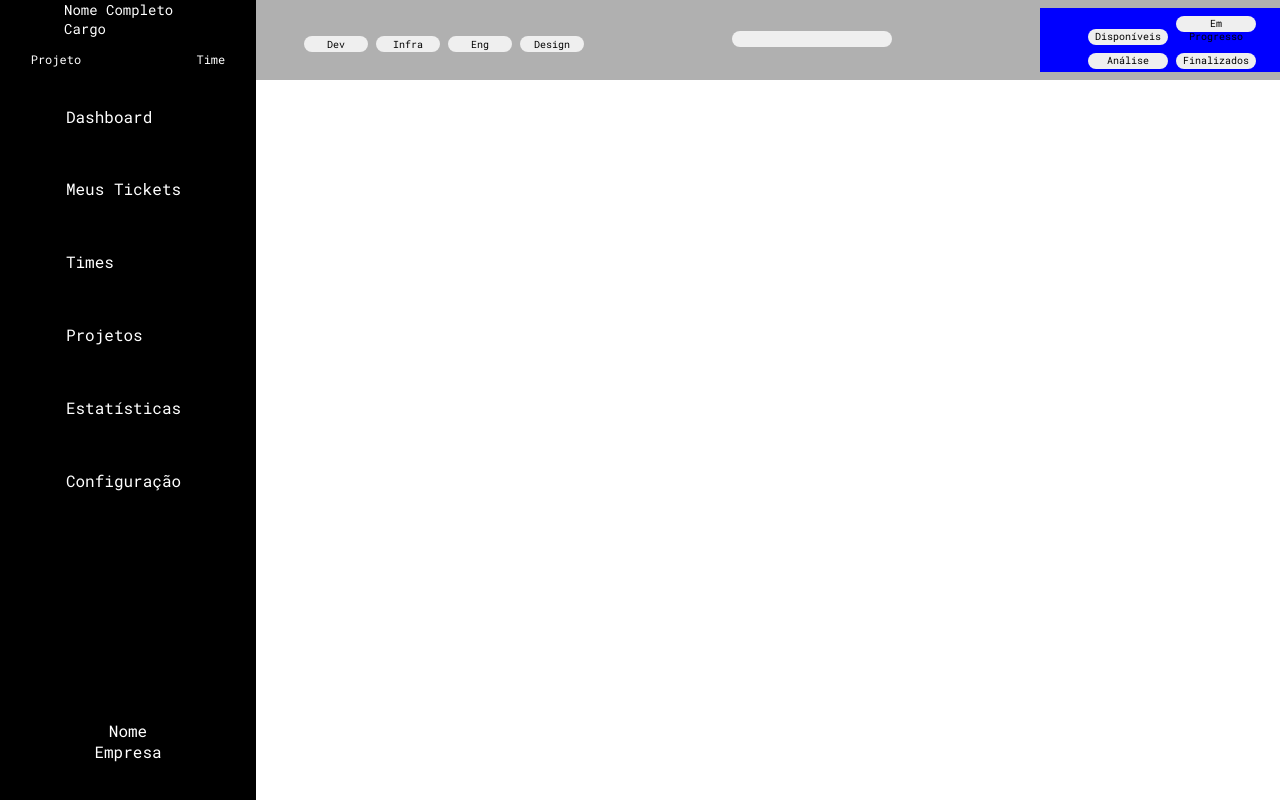
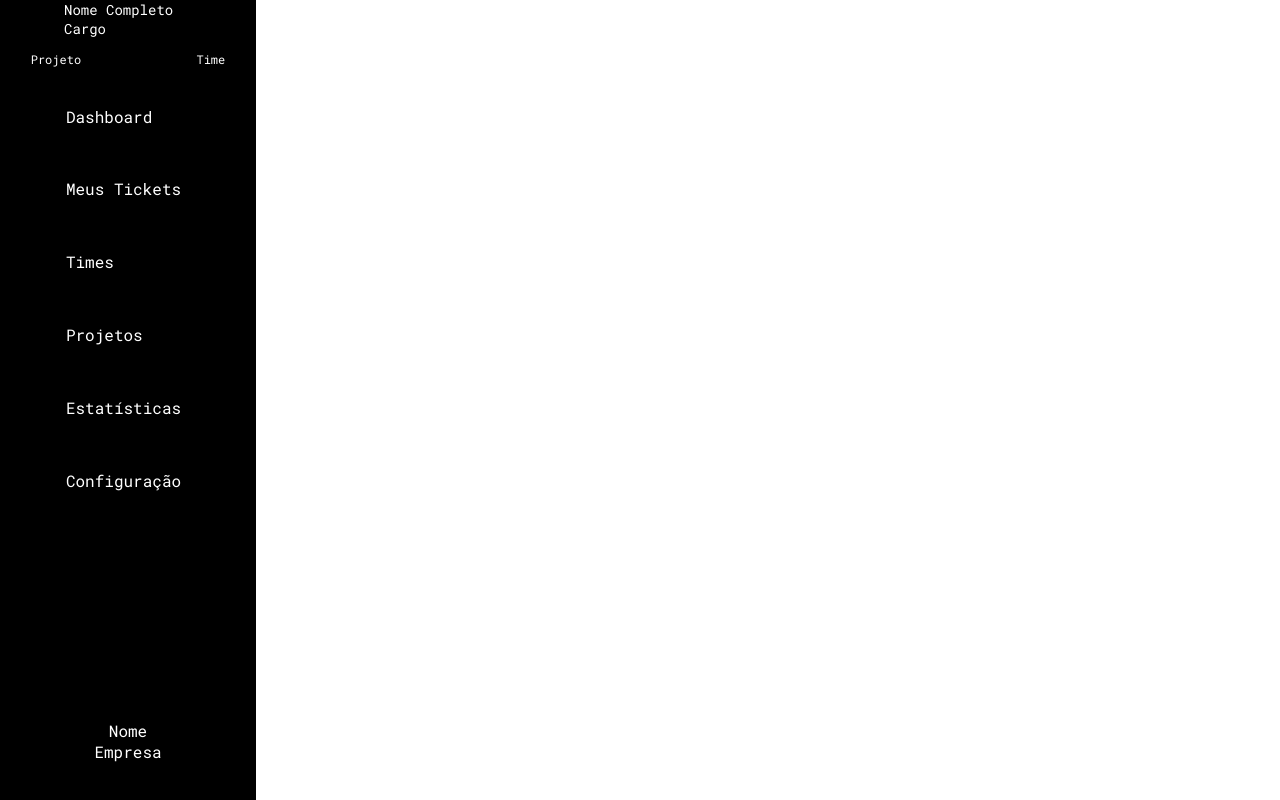
Before and after one commit to Feiticeiros-do-morango/Gerenciador-de-Tickets, a Vue app: page / in a window 1280 px wide. Shown: the top 800 px of the page. Built offline with nearby package versions, Linux system fonts and the light colour scheme.

Commit message:
Revert "Componentes atualizados"
This reverts commit 407e234948e4448ee0322c4f71d4ef7a14027f05.

```diff
--- a/src/components/Menu.vue
+++ b/src/components/Menu.vue
@@ -2,22 +2,19 @@
     <div class="container">
         <div class="tecnologia">
             <ul>
-                <button><li>Dev</li></button>
-                <button><li>Infra</li></button>
-                <button><li>Eng</li></button>
-              <button> <li>Design</li></button>
-
+                <li>Dev</li>
+                <li>Infra</li>
+                <li>Eng</li>
+                <li>Design</li>
             </ul>
         </div>
-        <div class="pesquisa">
         <button></button>
-        </div>
         <div class="andamento">
             <ul>
-               <button><li>Disponíveis</li></button>
-                <button><li>Em Progresso</li></button>
-                <button><li>Análise</li></button>
-               <button><li>Finalizados</li></button>
+                <li>Disponíveis</li>
+                <li>Em Progresso</li>
+                <li>Análise</li>
+                <li>Finalizados</li>
             </ul>
         </div>
     </div>
@@ -31,51 +28,6 @@ export default {
 
 <style scoped>
 .container{
-    background-color:#B0B0B0;
-    width: 100%;
-    height: 10vh;
-     display: flex;
-     justify-content: space-between;
-     align-items: center;
-}
-.tecnologia button{
-width: 8vh;
-height: 2vh;
-margin-left: 1vh;
-margin-top:1vh;
-border-radius:5vh ;
-border: none;
-font-family: 'Roboto Mono';
-font-size: 10px;
-}
-.pesquisa button{
-    width: 20vh;
-    height: 2vh;
-    border: none;
-    border-radius: 5vh;
-}
-
-.tecnologia ul{
-     list-style: none;
-
-}
-.andamento{
-    background: blue;
-    height: 8vh;
-    width: 30vh;
-}
-.andamento button{
-width: 10vh;
-height: 2vh;
-font-size: 10px;
-margin-left: 1vh;
-margin-top:1vh;
-border-radius:5vh ;
-flex-direction: row;
-border: none;
-font-family: 'Roboto Mono';
-}
-.andamento ul{
-     list-style: none;
+    background-color: gray;
 }
 </style>
--- a/src/components/shared/Navbar.vue
+++ b/src/components/shared/Navbar.vue
@@ -42,7 +42,7 @@ export default {};
   font-size: 12px;
 }
 .navbar {
-
+  width: 20%;
   height: 100vh;
   font-family: 'Roboto Mono';
   font-size: 16px;
--- a/src/views/Dashboard.vue
+++ b/src/views/Dashboard.vue
@@ -1,45 +1,18 @@
 <template>
-<div class="component">
-
-  <div class="navbar">
+<div class="components">
   <Navbar />
+  <Menu  />
   </div>
-
-  <div class="menu">
-  <Menu />
-  </div>
-
-  </div>
-
-
 </template>
 <script>
 import Navbar from "@/components/shared/Navbar.vue";
 import Menu from "@/components/Menu.vue"
 export default {
-  components: { Navbar,Menu}
+  components: { Navbar,Menu },
 };
 </script>
 <style scoped>
 *{
   margin: 0;
 }
-.component{
-  display: flex;
-
-  position: relative;
-
-}
-.menu{
-  width: 80%;
-
-
-
-
-}
-.navbar{
- height: 100vh;
- width: 20vw;
-
-}
 </style>
--- a/src/views/Login.vue
+++ b/src/views/Login.vue
@@ -2,8 +2,7 @@
    <div class="main">
       <div class="componente-login">
     <h1>Login</h1>
-    <p></p>
-    <input type="text" placeholder="Digite seu Login e Senha">
+    <p>Digite seu Login e Senha</p>
    <button>Nome ou e-mail</button>
     <br>
     <br>
@@ -31,13 +30,16 @@ export default {
 <style scoped>
 
 
+body{
+ background-color: black;
 
+}
 
 .main{
    font-family: 'Roboto Mono', monospace;
    display: flex;
    margin: auto;
-   background-color: #040414;
+   background-color: black;
    align-items: center;
    justify-content: center;
    color: aliceblue;
```
